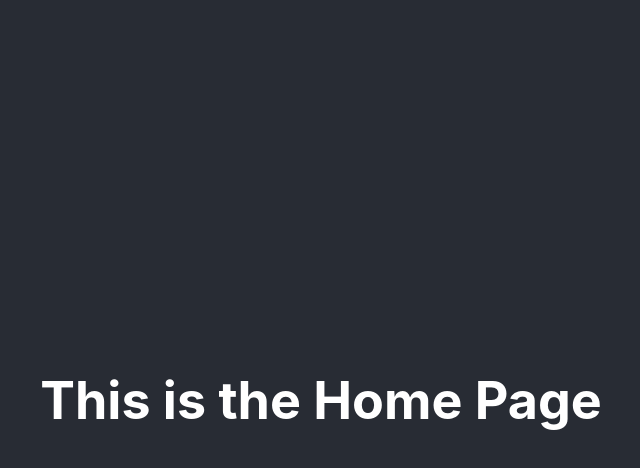
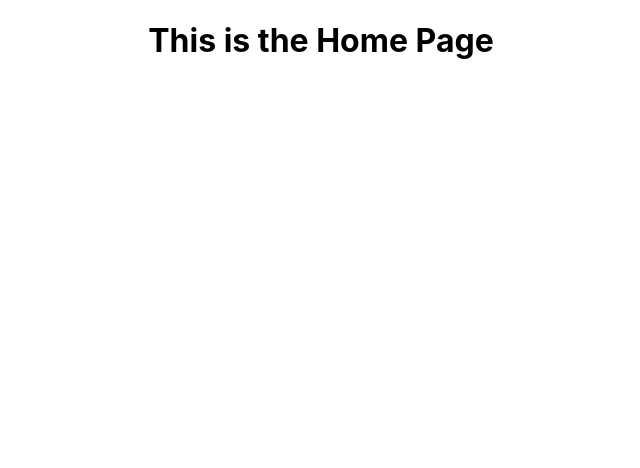
Before and after one commit to sltsheryl/NUSHive, a React (Create React App) app in the folder app/: page / in a window 1280 px wide. Shown: the top 468 px of the page, without its empty margins (319-959 px from the left). Built offline with nearby package versions, Linux system fonts and the light colour scheme.

Commit message:
Remove default background

```diff
--- a/app/src/App.js
+++ b/app/src/App.js
@@ -4,9 +4,8 @@ import Home from './pages/Home'
 function App() {
   return (
     <div className="App">
-      <header className="App-header">
         <Home/>
-      </header>
+
     </div>
   );
 }
--- a/app/src/index.css
+++ b/app/src/index.css
@@ -3,8 +3,6 @@ body {
   font-family: -apple-system, BlinkMacSystemFont, 'Segoe UI', 'Roboto', 'Oxygen',
     'Ubuntu', 'Cantarell', 'Fira Sans', 'Droid Sans', 'Helvetica Neue',
     sans-serif;
-  -webkit-font-smoothing: antialiased;
-  -moz-osx-font-smoothing: grayscale;
 }
 
 code {
```
